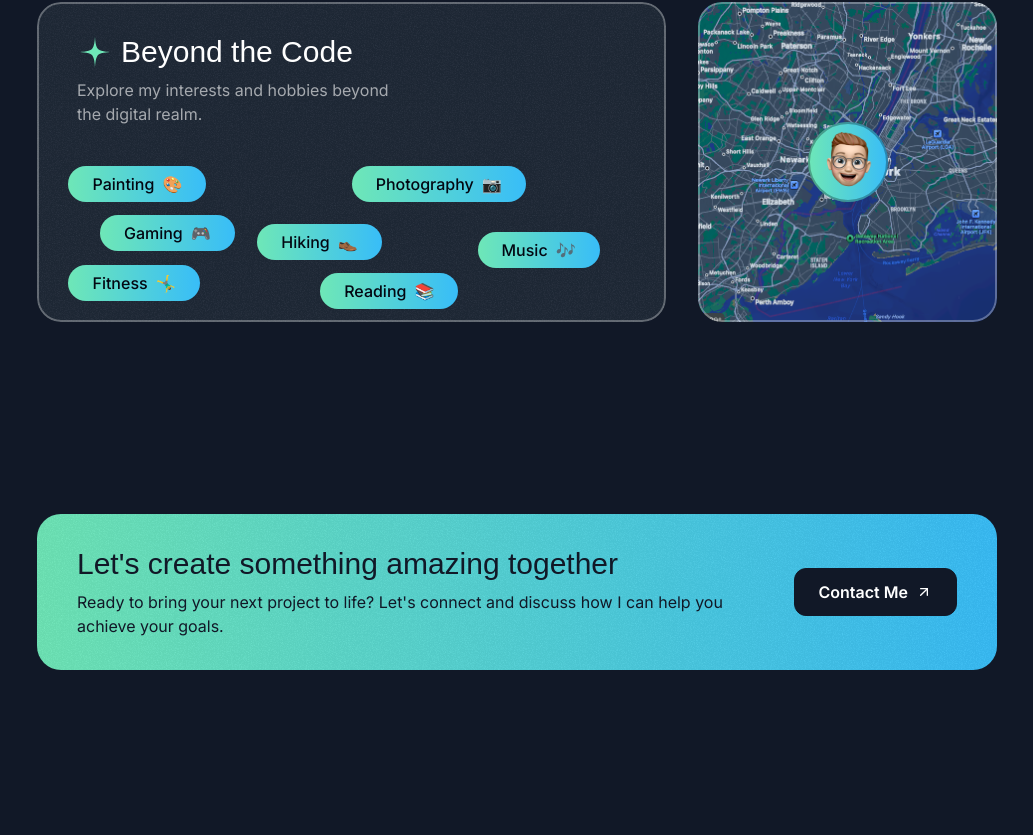
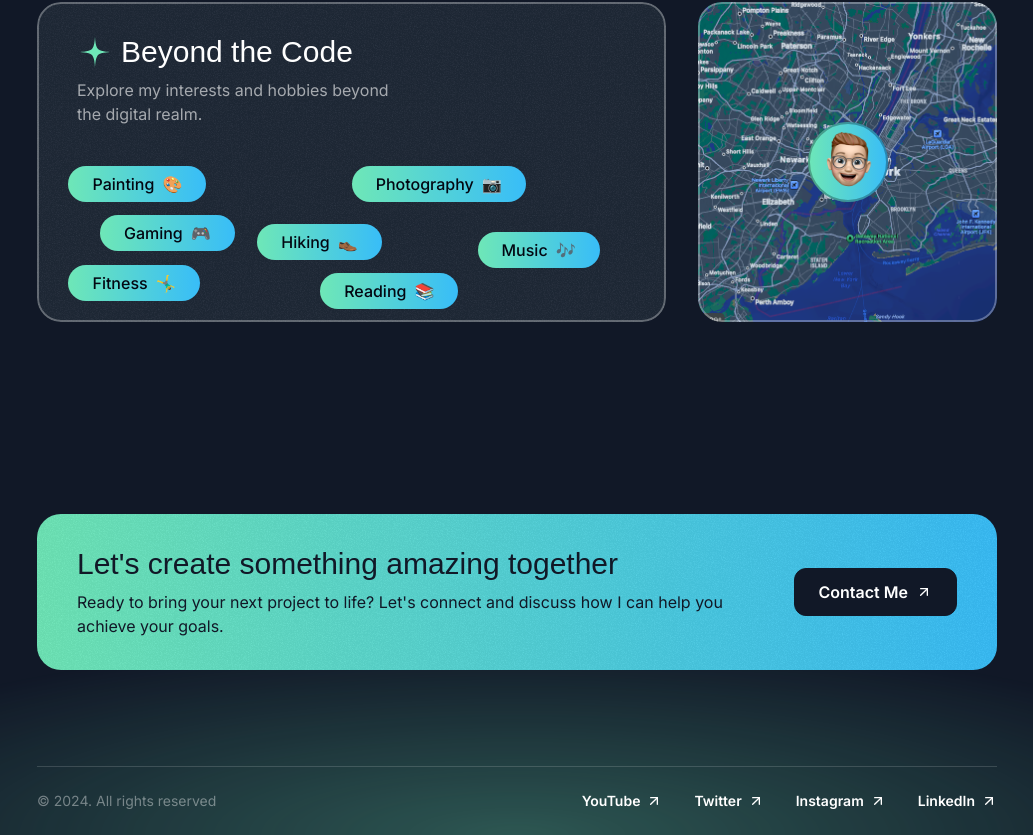
Before and after one commit to kishor-selvam/myPortfolio, a Next.js app: page / in a window 1280 px wide. Shown: the part 4626-5461 px from the top of the page, without its empty margins (123-1156 px from the left). Before the commit the page ends 5392 px from the top, so only its background shows below. Built offline with nearby package versions, Linux system fonts and the light colour scheme; a web font is replaced by a local one.

Commit message:
Footer Section added

```diff
--- a/src/app/page.tsx
+++ b/src/app/page.tsx
@@ -1,5 +1,6 @@
 import { AboutSection } from "@/sections/About";
 import { ContactSection } from "@/sections/Contact";
+import { Footer } from "@/sections/Footer";
 import { Header } from "@/sections/Header";
 import { HeroSection } from "@/sections/Hero";
 import { ProjectsSection } from "@/sections/Projects";
@@ -16,6 +17,7 @@
       <TestimonialsSection />
       <AboutSection />
       <ContactSection />
+      <Footer />
     </div>
   );
 }
--- a/src/sections/Footer.tsx
+++ b/src/sections/Footer.tsx
@@ -1,3 +1,47 @@
+import ArrowUpRightIcon from "@/assets/icons/arrow-up-right.svg";
+
+const footerLinks = [
+  {
+    title: "YouTube",
+    href: "#",
+  },
+  {
+    title: "Twitter",
+    href: "#",
+  },
+  {
+    title: "Instagram",
+    href: "#",
+  },
+  {
+    title: "LinkedIn",
+    href: "#",
+  },
+];
+
 export const Footer = () => {
-  return <div>Footer Section</div>;
+  return (
+    <footer className="relative -z-10 overflow-x-clip">
+      <div className="absolute h-[400px] w-[1600px] bottom-0 left-1/2 -translate-x-1/2 bg-emerald-300/30 [mask-image:radial-gradient(50%_50%_at_bottom_center,black,transparent)] -z-10"></div>
+      <div className="container">
+        <div className="border-t border-white/15 py-6 text-sm flex flex-col md:flex-row md:justify-between items-center gap-8">
+          <div className="text-white/40">&copy; 2024. All rights reserved</div>
+          <div>
+            <nav className="flex flex-col md:flex-row items-center gap-8">
+              {footerLinks.map((link) => (
+                <a
+                  key={link.title}
+                  href={link.href}
+                  className="inline-flex items-center gap-1.5"
+                >
+                  <span className="font-semibold">{link.title}</span>
+                  <ArrowUpRightIcon className="size-4" />
+                </a>
+              ))}
+            </nav>
+          </div>
+        </div>
+      </div>
+    </footer>
+  );
 };
```
